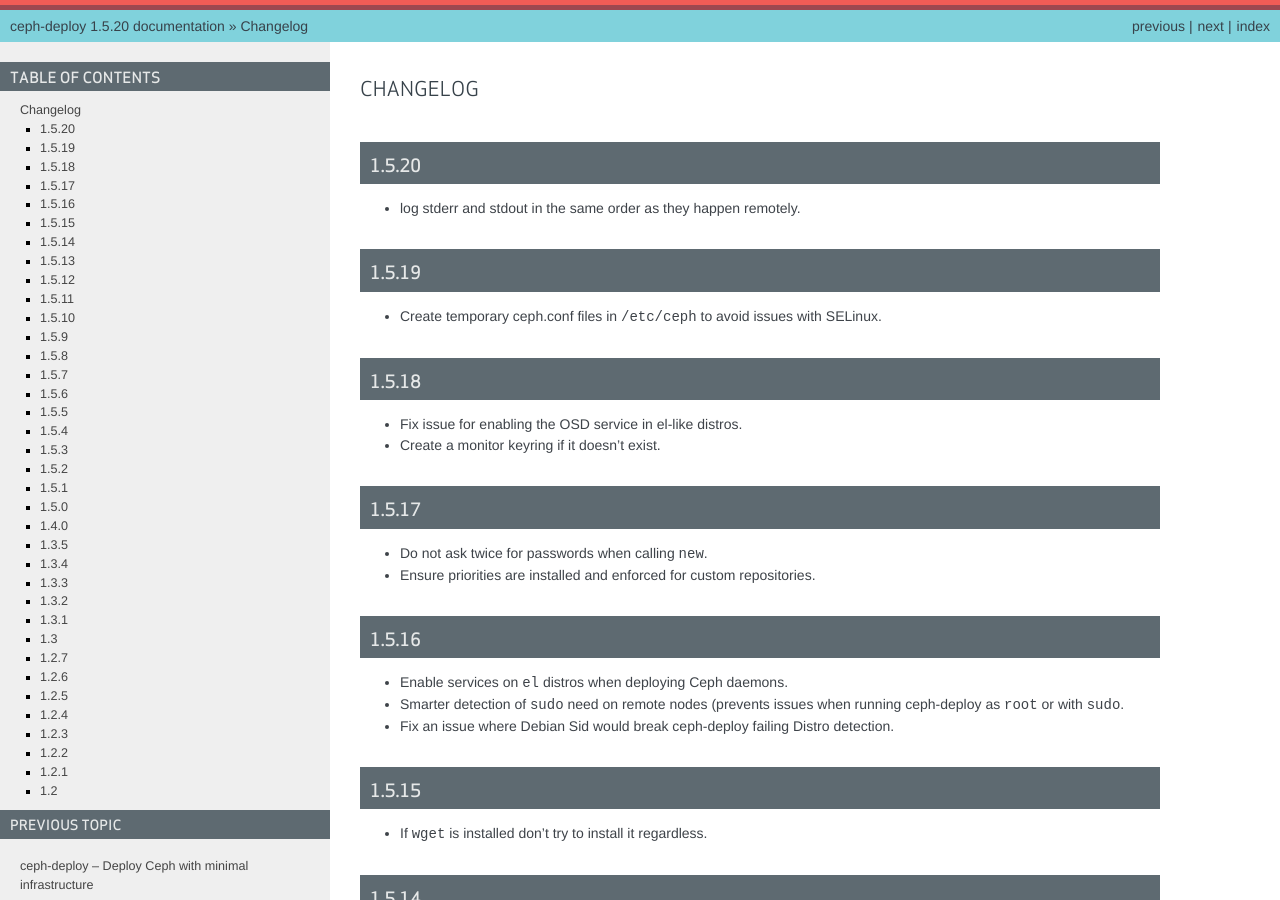
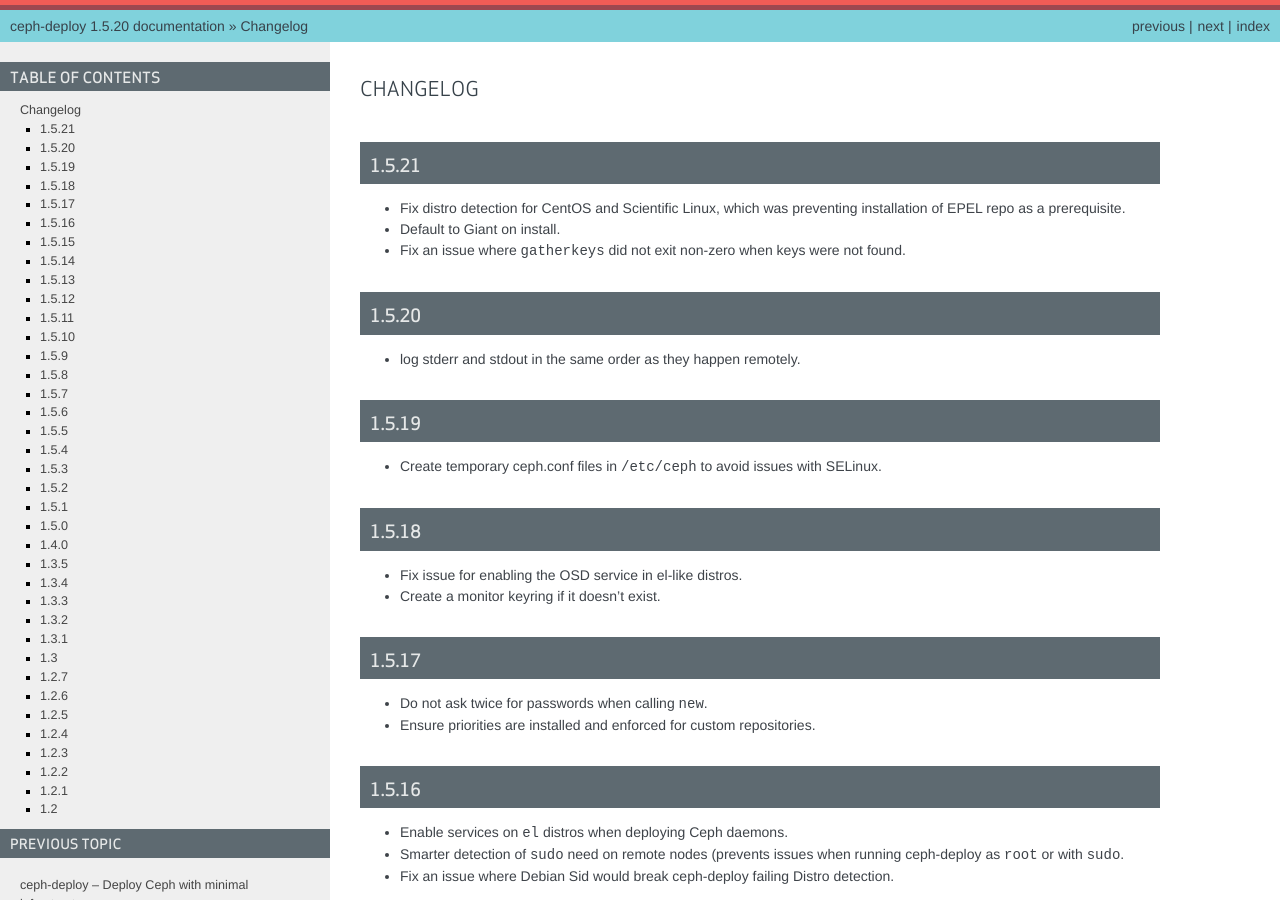
Before and after one commit to ceph/ceph-deploy, a Sphinx documentation site: the page built from docs/source/changelog.rst, in a window 1280 px wide and 900 px high. Built offline with Sphinx 7.4.7, drawn with Linux system fonts in a browser that asks for light colours.

Commit message:
Update changelog
Signed-off-by: Travis Rhoden <trhoden@redhat.com>

```diff
--- a/docs/source/changelog.rst
+++ b/docs/source/changelog.rst
@@ -1,5 +1,13 @@
 Changelog
 =========
+
+1.5.21
+------
+* Fix distro detection for CentOS and Scientific Linux, which was
+  preventing installation of EPEL repo as a prerequisite.
+* Default to Giant on install.
+* Fix an issue where ``gatherkeys`` did not exit non-zero when
+  keys were not found.
 
 1.5.20
 ------
```
